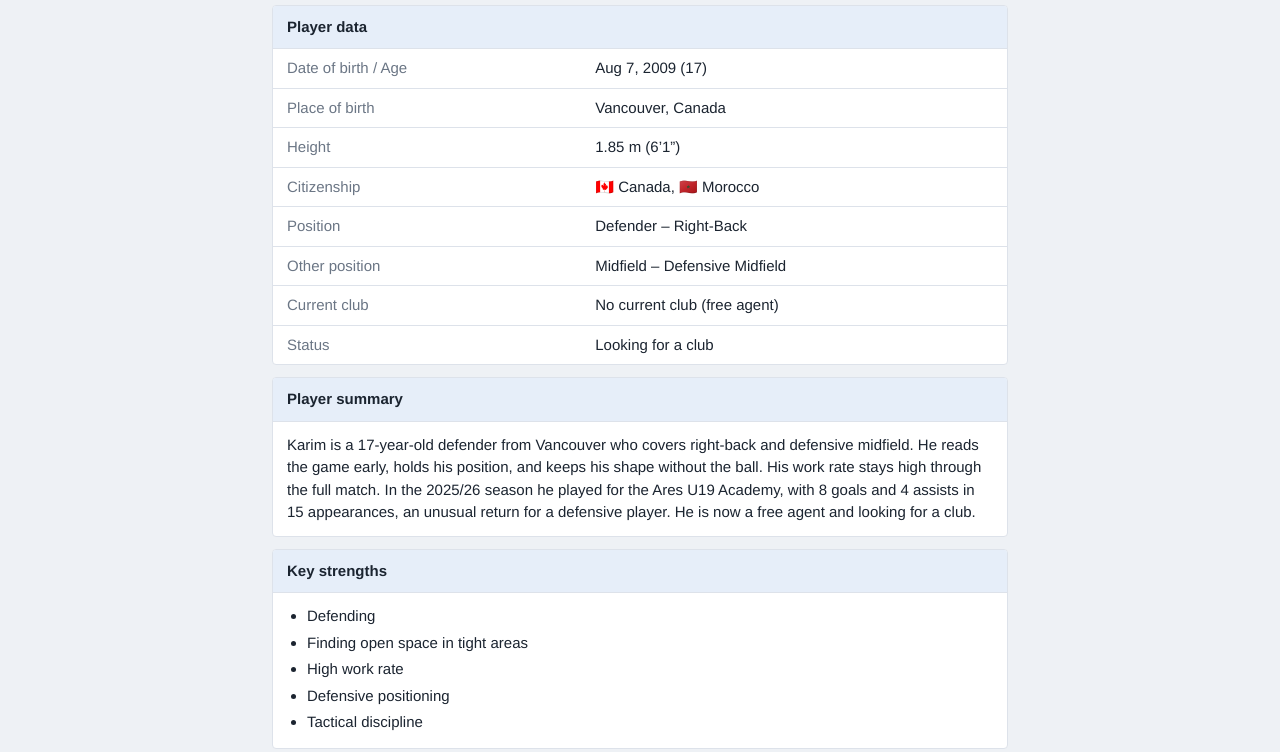
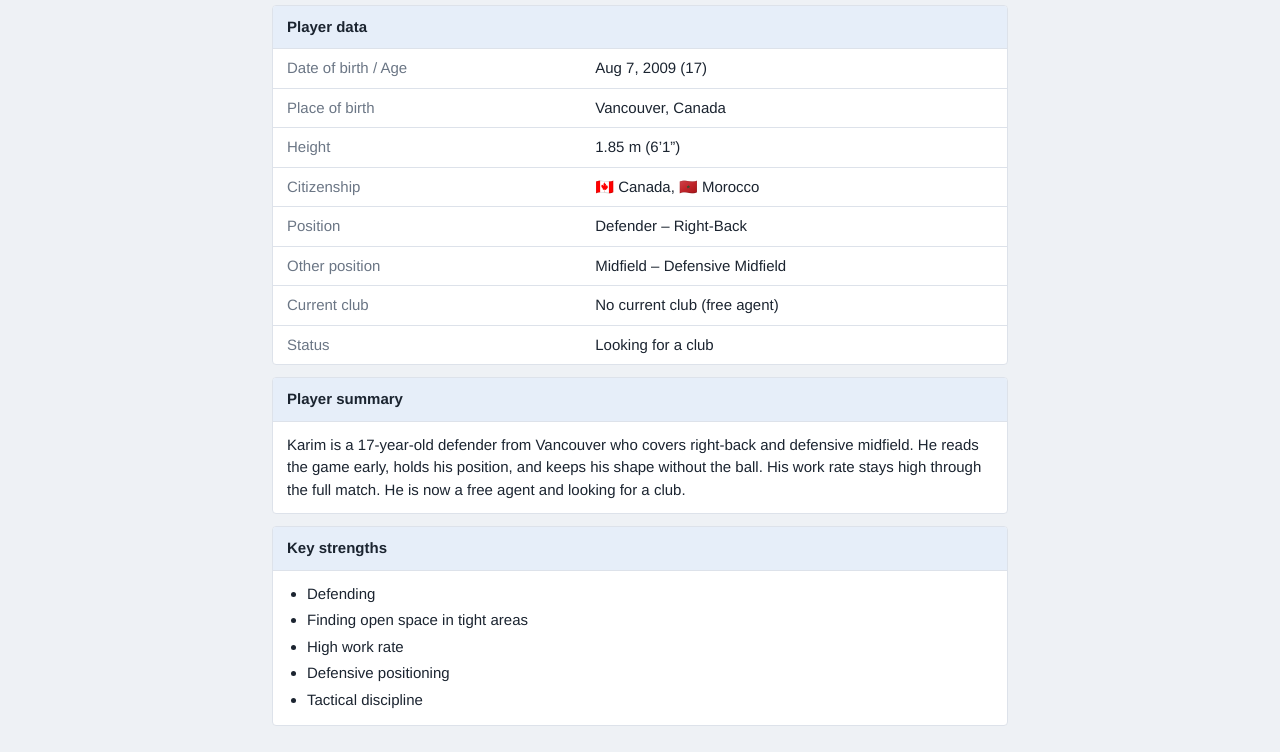
Before and after one commit to karimelgadiprofile/karimelgadiprofile.github.io, a plain HTML site: page index.html in a window 1280 px wide. Shown: the part 276-1028 px from the top of the page. Drawn offline with Linux system fonts and the light colour scheme.

Commit message:
Add files via upload

```diff
--- a/index.html
+++ b/index.html
@@ -68,7 +68,7 @@ footer{color:var(--mute);font-size:12px;text-align:center;padding:4px 12px 20px}
 
 <section class="card">
 <h2>Player summary</h2>
-<p>Karim is a 17-year-old defender from Vancouver who covers right-back and defensive midfield. He reads the game early, holds his position, and keeps his shape without the ball. His work rate stays high through the full match. In the 2025/26 season he played for the Ares U19 Academy, with 8 goals and 4 assists in 15 appearances, an unusual return for a defensive player. He is now a free agent and looking for a club.</p>
+<p>Karim is a 17-year-old defender from Vancouver who covers right-back and defensive midfield. He reads the game early, holds his position, and keeps his shape without the ball. His work rate stays high through the full match. He is now a free agent and looking for a club.</p>
 </section>
 
 <section class="card">
```
